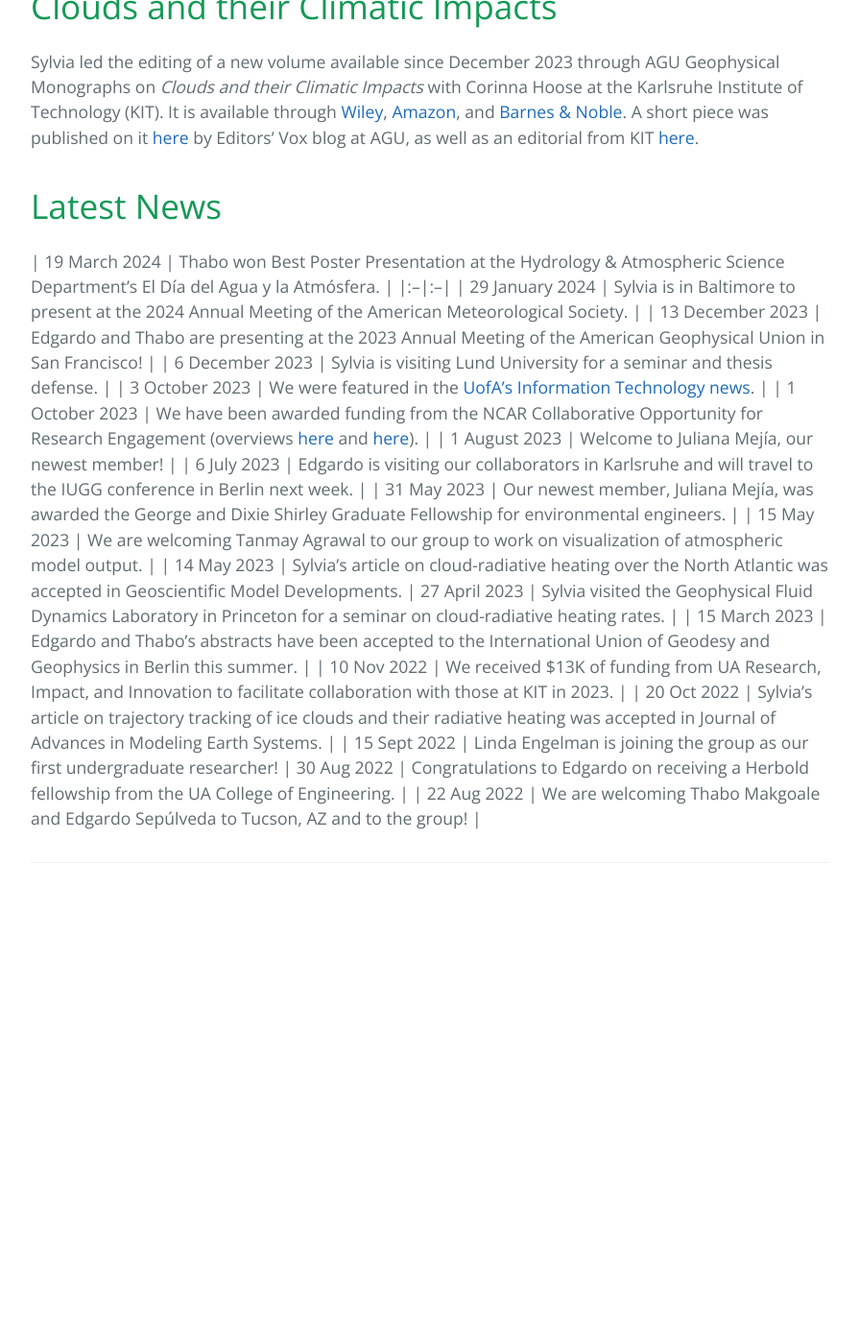
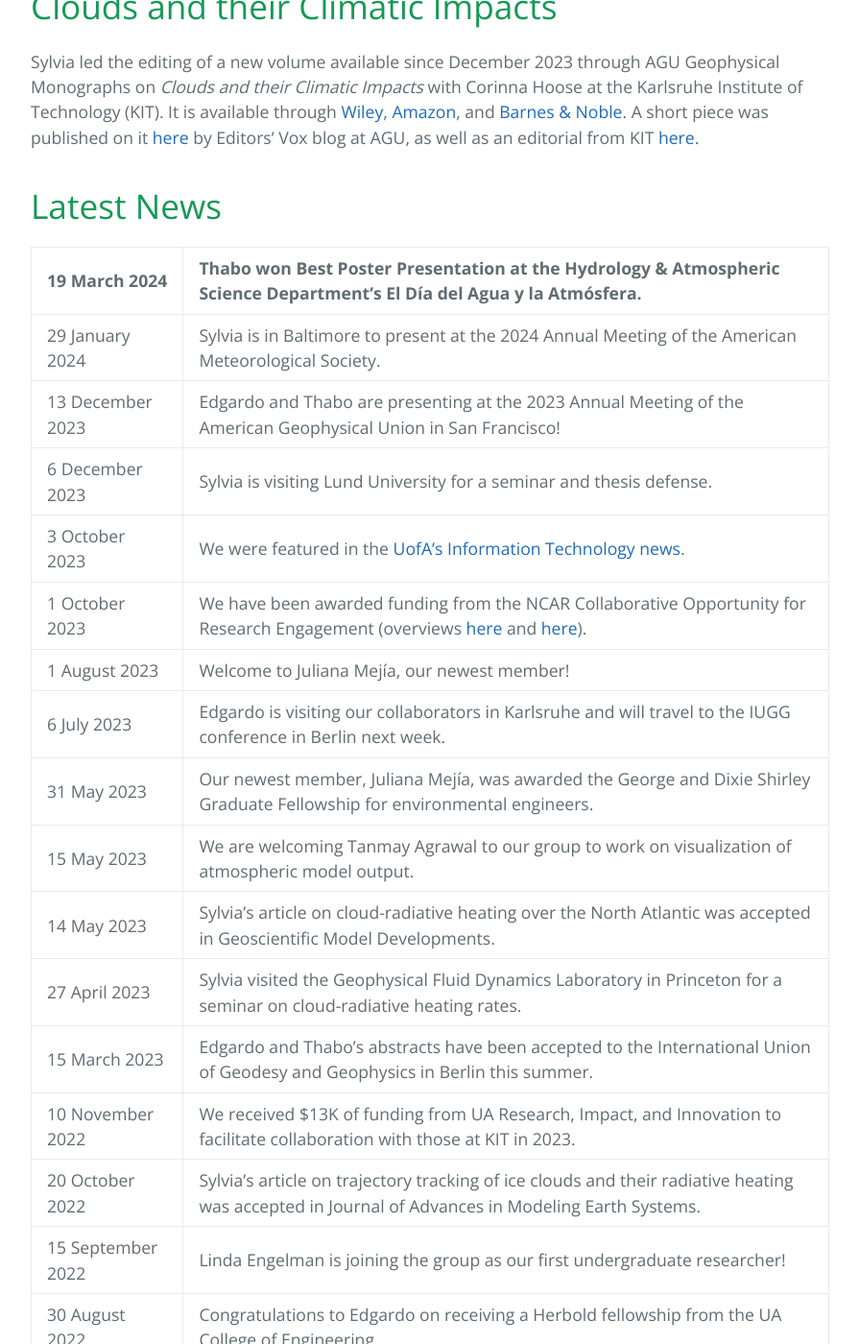
Before and after one commit to sylviasullivan/sylviasullivan.github.io, a Jekyll site: the page built from index.md, in a window 1280 px wide and 1400 px high, scrolled down 797 px. Shown: the whole window at 96% size, without its empty margins (192-1087 px from the left). Built offline with Jekyll 4.4.1, drawn with Linux system fonts in a browser that asks for light colours; before the commit the page ends 1760 px from its top, so only the background shows below that; some of the changed text lies outside the part shown.

Commit message:
Update index.md

```diff
--- a/index.md
+++ b/index.md
@@ -14,8 +14,9 @@ We are broadly interested in scale interactions in the atmosphere and how best t
 Sylvia led the editing of a new volume available since December 2023 through AGU Geophysical Monographs on _Clouds and their Climatic Impacts_ with Corinna Hoose at the Karlsruhe Institute of Technology (KIT). It is available through [Wiley](https://www.wiley.com/en-us/Clouds+and+Their+Climatic+Impact%3A+Radiation%2C+Circulation%2C+and+Precipitation-p-9781119700319), [Amazon](https://www.amazon.com/Clouds-their-Climatic-Impact-Precipitation/dp/1119700310/ref=sr_1_1?crid=9KB5FH7KEM9Z&keywords=clouds+and+their+climatic+impact&qid=1702921601&sprefix=clouds+and+their+climatic+impac%2Caps%2C299&sr=8-1&ufe=app_do%3Aamzn1.fos.17d9e15d-4e43-4581-b373-0e5c1a776d5d), and [Barnes & Noble](https://www.barnesandnoble.com/w/book/1143372658). A short piece was published on it [here](https://eos.org/editors-vox/the-complexity-of-clouds-circulation-and-climate) by Editors' Vox blog at AGU, as well as an editorial from KIT [here](https://www.imk-tro.kit.edu/12521.php).
 
 # Latest News
+
 | 19 March 2024 | Thabo won Best Poster Presentation at the Hydrology & Atmospheric Science Department's El Día del Agua y la Atmósfera. |
-|:--|:--|
+|:-----------|:------|
 | 29 January 2024 | Sylvia is in Baltimore to present at the 2024 Annual Meeting of the American Meteorological Society. |
 | 13 December 2023 | Edgardo and Thabo are presenting at the 2023 Annual Meeting of the American Geophysical Union in San Francisco! |
 | 6 December 2023 | Sylvia is visiting Lund University for a seminar and thesis defense. |
@@ -25,11 +26,11 @@ Sylvia led the editing of a new volume available since December 2023 through AGU
 | 6 July 2023 | Edgardo is visiting our collaborators in Karlsruhe and will travel to the IUGG conference in Berlin next week. |
 | 31 May 2023 | Our newest member, Juliana Mejía, was awarded the George and Dixie Shirley Graduate Fellowship for environmental engineers. |
 | 15 May 2023 | We are welcoming Tanmay Agrawal to our group to work on visualization of atmospheric model output. |
-| 14 May 2023 | Sylvia's article on cloud-radiative heating over the North Atlantic was accepted in Geoscientific Model Developments.
+| 14 May 2023 | Sylvia's article on cloud-radiative heating over the North Atlantic was accepted in Geoscientific Model Developments. |
 | 27 April 2023 | Sylvia visited the Geophysical Fluid Dynamics Laboratory in Princeton for a seminar on cloud-radiative heating rates. |
 | 15 March 2023 | Edgardo and Thabo's abstracts have been accepted to the International Union of Geodesy and Geophysics in Berlin this summer. |
-| 10 Nov 2022 | We received $13K of funding from UA Research, Impact, and Innovation to facilitate collaboration with those at KIT in 2023. |
-| 20 Oct 2022  | Sylvia's article on trajectory tracking of ice clouds and their radiative heating was accepted in Journal of Advances in Modeling Earth Systems.  |
-| 15 Sept 2022 | Linda Engelman is joining the group as our first undergraduate researcher!
-| 30 Aug 2022 | Congratulations to Edgardo on receiving a Herbold fellowship from the UA College of Engineering. |
-| 22 Aug 2022 | We are welcoming Thabo Makgoale and Edgardo Sepúlveda to Tucson, AZ and to the group! |
+| 10 November 2022 | We received $13K of funding from UA Research, Impact, and Innovation to facilitate collaboration with those at KIT in 2023. |
+| 20 October 2022  | Sylvia's article on trajectory tracking of ice clouds and their radiative heating was accepted in Journal of Advances in Modeling Earth Systems.  |
+| 15 September 2022 | Linda Engelman is joining the group as our first undergraduate researcher! |
+| 30 August 2022 | Congratulations to Edgardo on receiving a Herbold fellowship from the UA College of Engineering. |
+| 22 August 2022 | We are welcoming Thabo Makgoale and Edgardo Sepúlveda to Tucson, AZ and to the group! |
```
